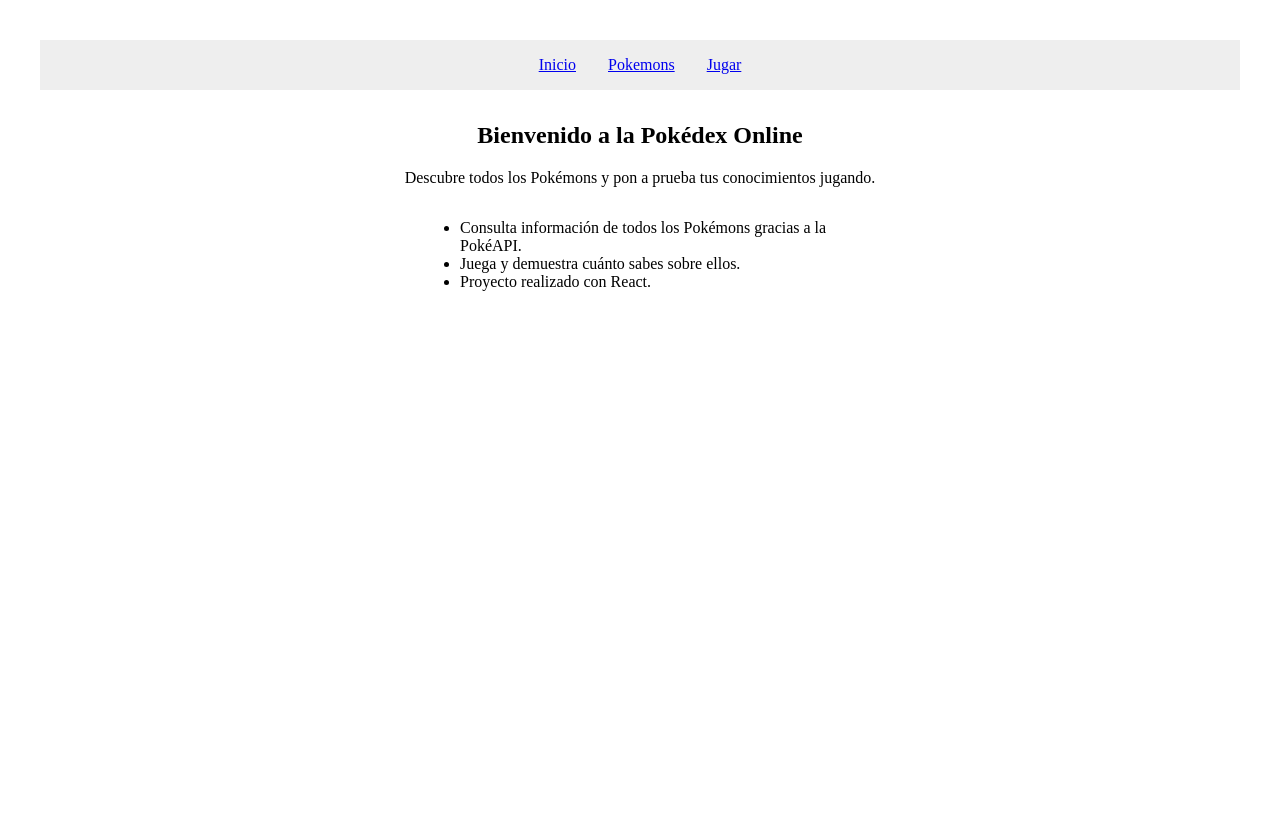
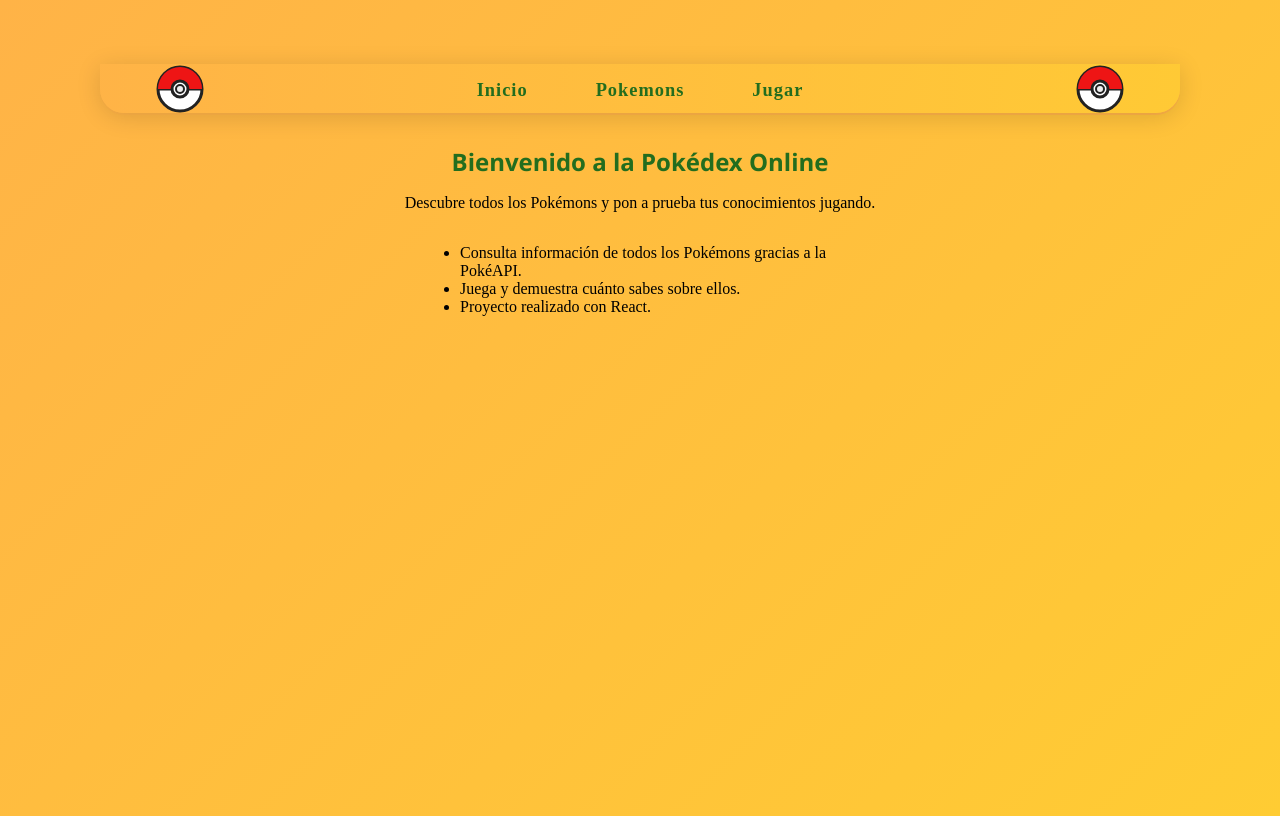
Before and after one commit to RobertoSpain/PokeApiJunio, a React (Vite) app: page / in a window 1280 px wide. Built offline with nearby package versions, Linux system fonts and the light colour scheme.

Commit message:
dandole colorrr a la pagina

```diff
--- a/src/assets/App.css
+++ b/src/assets/App.css
@@ -1,4 +1,9 @@
 /* Se usa para estilos específicos del componente App.vue o del diseño principal. */
+body {
+  background: linear-gradient(135deg, #ffb347 0%, #ffcc33 100%);
+  min-height: 100vh;
+}
+
 #root {
   max-width: 1280px;
   margin: 0 auto;
@@ -36,8 +41,34 @@
 
 .card {
   padding: 2em;
+  background: #fff;
+  border-radius: 16px;
+  box-shadow: 0 2px 12px #0002;
+  margin: 1em auto;
+  max-width: 400px;
 }
 
 .read-the-docs {
   color: #888;
 }
+
+h1, h2, h3, h4, h5, h6 {
+  font-family: 'Segoe UI', Arial, sans-serif;
+  font-weight: bold;
+  color: #236d1e;
+  margin-bottom: 0.5em;
+}
+
+button {
+  background: linear-gradient(90deg, #7ac74c 0%, #30a7d7 100%);
+  color: #fff;
+  border: none;
+  padding: 10px 20px;
+  border-radius: 8px;
+  font-size: 16px;
+  cursor: pointer;
+  transition: background 0.2s;
+}
+button:hover {
+  background: linear-gradient(90deg, #30a7d7 0%, #7ac74c 100%);
+}
--- a/src/assets/Detalle.css
+++ b/src/assets/Detalle.css
@@ -4,25 +4,33 @@
   top: 50%;
   left: 50%;
   transform: translate(-50%, -50%);
-  background: #fff;
+  background: linear-gradient(135deg, #fffbe6 0%, #ffe082 100%);
   z-index: 1000;
   max-width: 500px;
   width: 90vw;
   max-height: 90vh;
   overflow-y: auto;
-  border-radius: 16px;
-  box-shadow: 0 2px 16px #0003;
+  border-radius: 20px;
+  box-shadow: 0 4px 24px #0004;
   padding: 2rem 1.5rem 1.5rem 1.5rem;
+  border: 3px solid #ffb347;
 }
 
 .btn-close {
   position: absolute;
   top: 10px;
   right: 10px;
-  font-size: 1.5rem;
+  font-size: 2.2rem;
   cursor: pointer;
   background: none;
   border: none;
+  color: #e53935;
+  font-weight: bold;
+  transition: color 0.2s;
+}
+
+.btn-close:hover {
+  color: #b71c1c;
 }
 
 .imgDetalle {
--- a/src/assets/Header.css
+++ b/src/assets/Header.css
@@ -1,12 +1,92 @@
-/* Header styles */
+/* Header styles  */
 header {
-  background-color: #007bff;
-  color: white;
-  padding: 10px;
+  background: linear-gradient(90deg, rgba(255,179,71,0.75) 0%, rgba(255,204,51,0.75) 100%);
+  color: #236d1e;
+  padding: 12px 0 8px 0;
   text-align: center;
+  border-radius: 0 0 24px 24px;
+  box-shadow: 0 4px 24px #0002, 0 2px 0 #ffb347;
+  margin: 24px auto 2rem auto;
+  max-width: 1100px;
+  width: 90%;
+  position: relative;
 }
 
-header h1 {
-  font-size: 24px;
-  margin: 0;
+header .logo {
+  height: 48px;
+  width: 48px;
+  display: flex;
+  align-items: center;
 }
+
+header .logo.left {
+  position: absolute;
+  left: 32px;
+  top: 50%;
+  transform: translateY(-50%);
+}
+
+header .logo.right {
+  position: absolute;
+  right: 32px;
+  top: 50%;
+  transform: translateY(-50%);
+}
+
+header .logo img, header .logo svg {
+  height: 48px;
+  width: 48px;
+  object-fit: contain;
+}
+
+nav {
+  display: flex;
+  justify-content: center;
+  gap: 2.5rem;
+}
+
+nav a {
+  color: #236d1e;
+  font-size: 1.15rem;
+  font-weight: 600;
+  text-decoration: none;
+  padding: 4px 14px;
+  border-radius: 8px;
+  transition: background 0.2s, color 0.2s;
+  background: transparent;
+  letter-spacing: 1px;
+}
+
+nav a:hover {
+  background: rgba(255,255,255,0.35);
+  color: #ee1515;
+}
+
+@media (max-width: 700px) {
+  header {
+    max-width: 98vw;
+    padding: 8px 0 6px 0;
+    border-radius: 0 0 16px 16px;
+  }
+  header .logo.left {
+    left: 10px;
+    height: 36px;
+    width: 36px;
+  }
+  header .logo.right {
+    right: 10px;
+    height: 36px;
+    width: 36px;
+  }
+  header .logo img, header .logo svg {
+    height: 36px;
+    width: 36px;
+  }
+  nav {
+    gap: 1.2rem;
+  }
+  nav a {
+    font-size: 1rem;
+    padding: 3px 8px;
+  }
+}
--- /dev/null
+++ b/src/assets/Listado.css
@@ -0,0 +1,62 @@
+/* Listado.css - estilos para el listado de pokémon */
+
+.listado-section {
+  max-width: 900px;
+  margin: 0 auto;
+  padding: 1rem;
+}
+
+.listado-grid {
+  display: flex;
+  flex-wrap: wrap;
+  gap: 1.5rem;
+  justify-content: center;
+}
+
+.pokemon-card {
+  background: #f8f8f8;
+  padding: 1rem;
+  border-radius: 12px;
+  width: 150px;
+  text-align: center;
+  cursor: pointer;
+  box-shadow: 0 2px 8px #0001;
+  transition: transform 0.15s;
+}
+.pokemon-card:hover {
+  transform: translateY(-4px) scale(1.04);
+  box-shadow: 0 6px 16px #0002;
+}
+
+.pokemon-img {
+  width: 100px;
+  height: 100px;
+  object-fit: contain;
+  margin-bottom: 0.5rem;
+}
+
+.pokemon-name {
+  text-transform: capitalize;
+}
+
+.listado-cargar-mas {
+  margin-top: 2rem;
+  display: flex;
+  justify-content: center;
+}
+
+.cargar-mas-btn {
+  padding: 0.5rem 1rem;
+  border-radius: 8px;
+  border: none;
+  background: #1976d2;
+  color: #fff;
+  cursor: pointer;
+  font-size: 1rem;
+  font-weight: 600;
+  box-shadow: 0 2px 8px #0001;
+  transition: background 0.2s;
+}
+.cargar-mas-btn:hover {
+  background: #1251a3;
+}
--- a/src/assets/index.css
+++ /dev/null
@@ -1,32 +0,0 @@
-/* Se utiliza para estilos globales que afectan a toda la aplicación, como el diseño del body, tipografía y configuraciones generales.
-Asegura consistencia en todas las páginas y componentes. */
-body {
-  margin: 0;
-  font-family: Arial, sans-serif;
-  background-color: #f8f9fa;
-}
-
-h1, h2, h3, h4, h5, h6 {
-  margin: 0;
-  font-weight: normal;
-}
-
-.container {
-  max-width: 1200px;
-  margin: 0 auto;
-  padding: 20px;
-}
-
-button {
-  cursor: pointer;
-  background-color: #007bff;
-  color: white;
-  border: none;
-  padding: 10px 20px;
-  border-radius: 5px;
-  font-size: 16px;
-}
-
-button:hover {
-  background-color: #0056b3;
-}
--- a/src/components/Header.jsx
+++ b/src/components/Header.jsx
@@ -1,14 +1,33 @@
 import { Link } from 'react-router-dom';
 import '../assets/Header.css';
 
+function PokeballIcon() {
+  // SVG Pokeball simple y colorida
+  return (
+    <svg viewBox="0 0 48 48" width="48" height="48" xmlns="http://www.w3.org/2000/svg">
+      <circle cx="24" cy="24" r="22" fill="#fff" stroke="#222" strokeWidth="3"/>
+      <path d="M2 24h44" stroke="#222" strokeWidth="3"/>
+      <path d="M2 24a22 22 0 0 1 44 0" fill="#ee1515"/>
+      <circle cx="24" cy="24" r="8" fill="#fff" stroke="#222" strokeWidth="3"/>
+      <circle cx="24" cy="24" r="4" fill="#eee" stroke="#222" strokeWidth="2"/>
+    </svg>
+  );
+}
+
 function Header() {
   return (
-    <header style={{background:'#eee',padding:'1rem 0',marginBottom:'2rem'}}>
-      <nav style={{display:'flex',justifyContent:'center',gap:'2rem'}}>
+    <header>
+      <span className="logo left">
+        <PokeballIcon />
+      </span>
+      <nav>
         <Link to="/">Inicio</Link>
         <Link to="/listado">Pokemons</Link>
         <Link to="/jugar">Jugar</Link>
       </nav>
+      <span className="logo right">
+        <PokeballIcon />
+      </span>
     </header>
   );
 }
--- a/src/components/Listado.jsx
+++ b/src/components/Listado.jsx
@@ -1,5 +1,6 @@
 import { useState, useEffect } from 'react';
 import { Detalle } from './Detalle';
+import '../assets/Listado.css';
 
 const API_URL = 'https://pokeapi.co/api/v2/pokemon';
 
@@ -27,39 +28,31 @@ export function Listado() {
   }, []);
 
   return (
-    <section style={{ maxWidth: '900px', margin: '0 auto', padding: '1rem' }}>
+    <section className="listado-section">
       <h2>Pokémons</h2>
-      <div style={{ display: 'flex', flexWrap: 'wrap', gap: '1.5rem', justifyContent: 'center' }}>
+      <div className="listado-grid">
         {pokemones.map((p) => {
           const id = p.url.split('/').filter(Boolean).pop();
           return (
             <div
               key={p.name}
-              style={{
-                background: '#f8f8f8',
-                padding: '1rem',
-                borderRadius: '12px',
-                width: '150px',
-                textAlign: 'center',
-                cursor: 'pointer',
-                boxShadow: '0 2px 8px #0001',
-              }}
+              className="pokemon-card"
               onClick={() => setPokemonSeleccionado(id)}
             >
               <img
                 src={`https://raw.githubusercontent.com/PokeAPI/sprites/master/sprites/pokemon/other/dream-world/${id}.svg`}
                 alt={p.name}
-                style={{ width: '100px', height: '100px', objectFit: 'contain', marginBottom: '0.5rem' }}
+                className="pokemon-img"
               />
-              <b style={{ textTransform: 'capitalize' }}>{p.name}</b>
+              <b className="pokemon-name">{p.name}</b>
             </div>
           );
         })}
       </div>
-      <div style={{ marginTop: '2rem', display: 'flex', justifyContent: 'center' }}>
+      <div className="listado-cargar-mas">
         <button
           onClick={cargarMasPokemones}
-          style={{ padding: '0.5rem 1rem', borderRadius: '8px', border: 'none', background: '#1976d2', color: '#fff', cursor: 'pointer' }}
+          className="cargar-mas-btn"
         >
           Cargar más
         </button>
```
